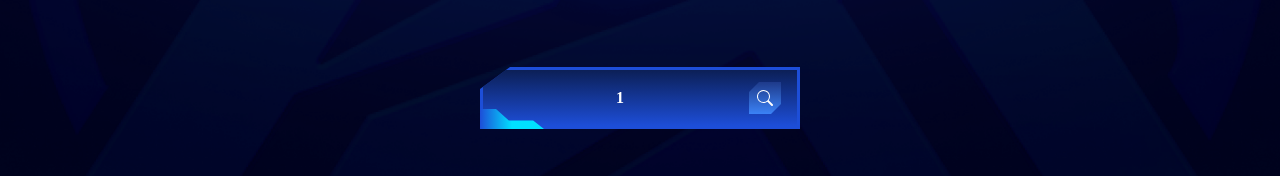
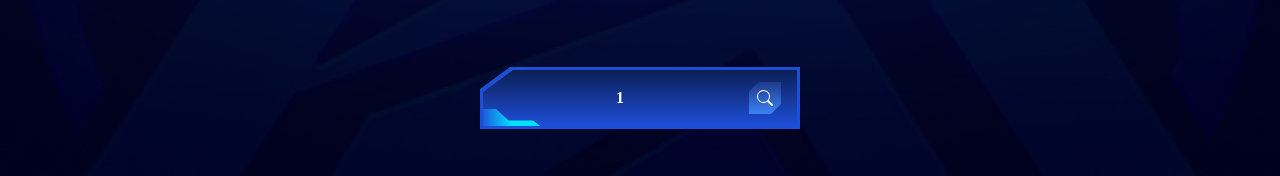
Before and after one commit to BlueBigThink/Atlas-Minging-React-Tailwind, a React (Create React App) app: page /search in a window 1280 px wide. Shown: the part 569-745 px from the top of the page. Built offline with nearby package versions, Linux system fonts and the light colour scheme.

Commit message:
fixed unknown issue

```diff
--- a/src/Pages/Search.jsx
+++ b/src/Pages/Search.jsx
@@ -13,7 +13,7 @@ function Search() {
             <div className="flex flex-col items-center">
               <img alt="" className="w-[80%] lg:w-fit" src={LogoHero}/>
               <div className="cut-tl-edge p-[3px] bg-blue-700 w-full max-w-sx relative">
-                <div className='cute-tl-edge px-4 py-3 gradient-black-blue w-full stan-font text-center text-1'>
+                <div className='cut-tl-edge px-4 py-3 gradient-black-blue w-full stan-font text-center text-1'>
                   <div className='flex flex-row gap-2'>
                     <input className="flex-1 w-full text-white px-3 bg-transparent focus:outline-none text-center" value="1"/>
                     <button className="shrink-0 cut-tl-br-button px-2 py-1 bg-gradient-to-b from-blue-900 to-blue-500">
```
